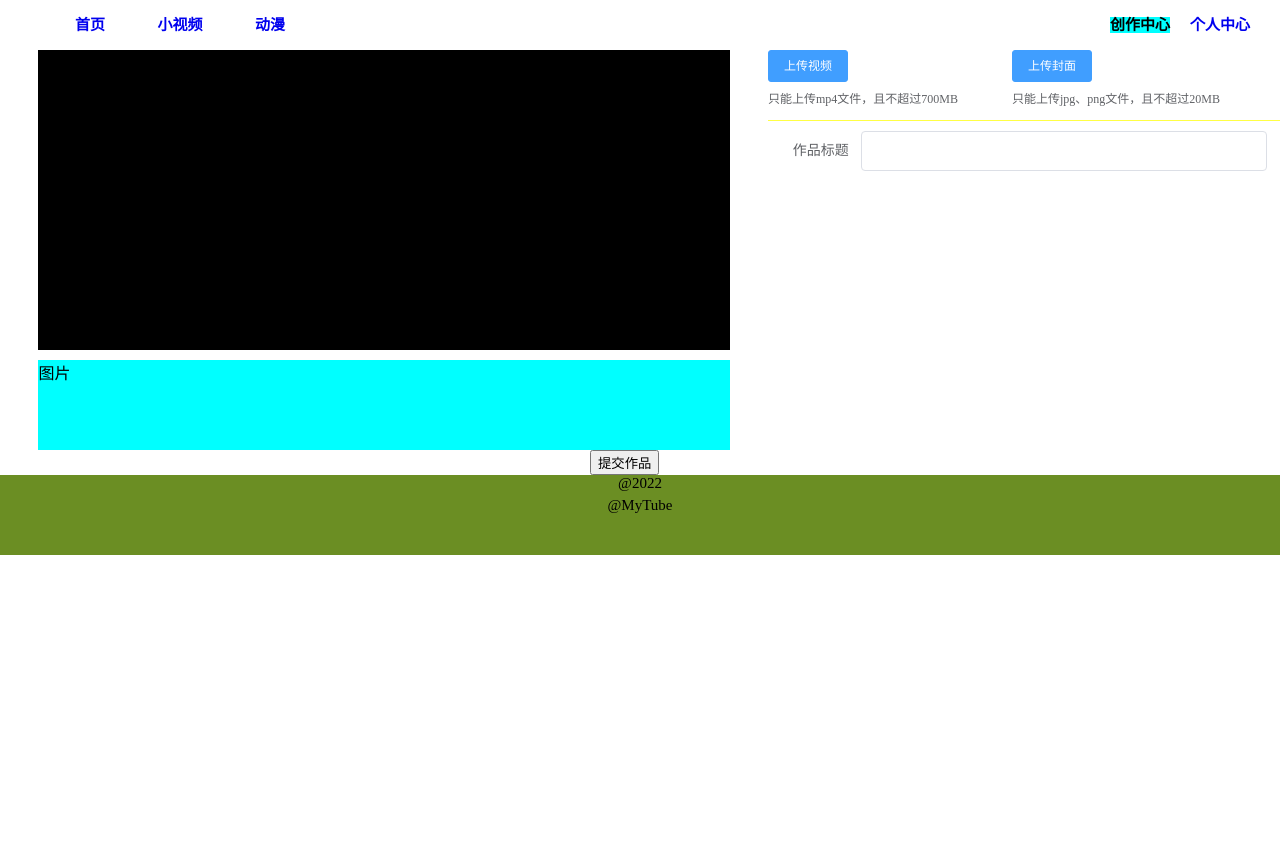
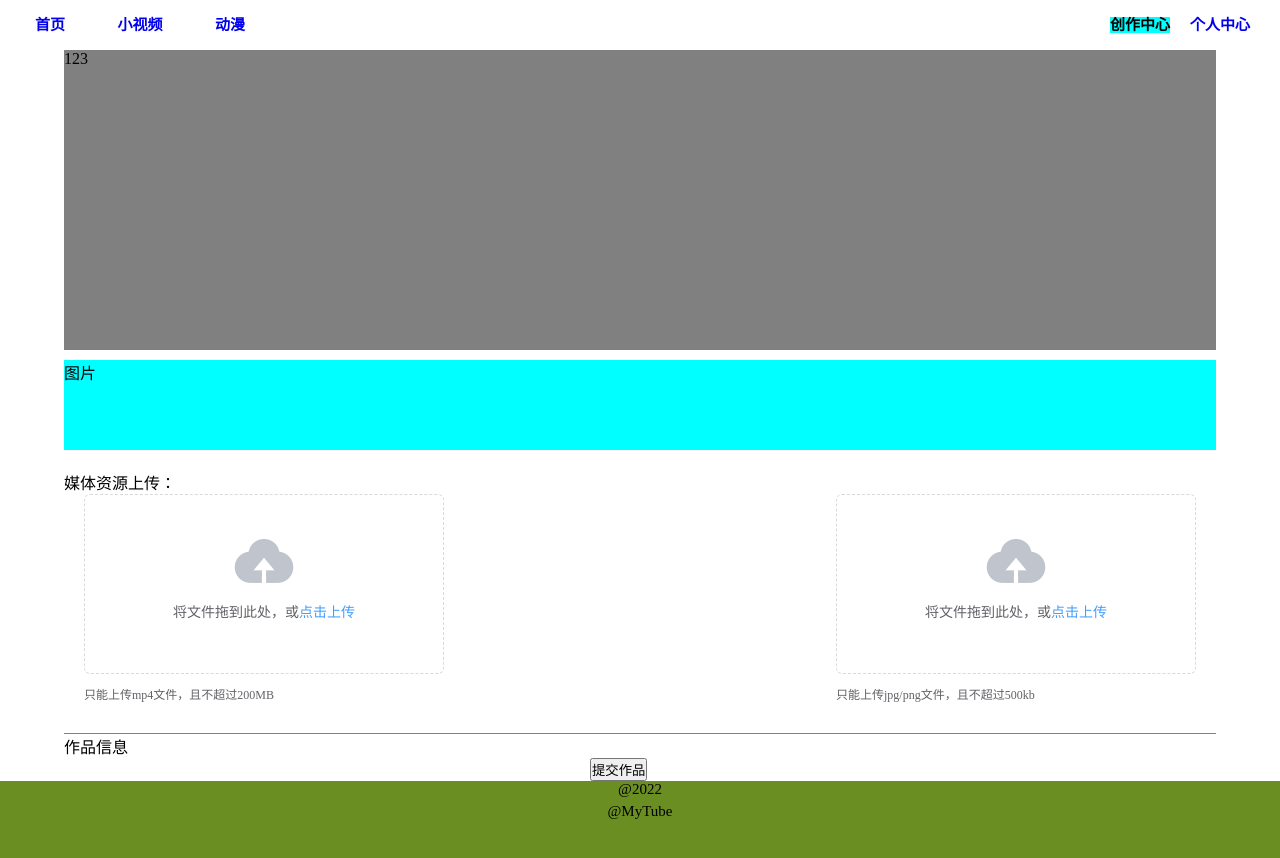
Before and after one commit to QjMITU/MyTube, a Vue app: page /creation in a window 1280 px wide. Shown: the top 858 px of the page. Before the commit the page ends 800 px from the top, so only its background shows below. Built offline with nearby package versions, Linux system fonts and the light colour scheme.

Commit message:
修改上传页面

```diff
--- a/package.json
+++ b/package.json
@@ -36,7 +36,9 @@
     "parserOptions": {
       "parser": "@babel/eslint-parser"
     },
-    "rules": {}
+    "rules": {
+      "no-mixed-spaces-and-tabs":0
+    }
   },
   "browserslist": [
     "> 1%",
--- a/src/App.vue
+++ b/src/App.vue
@@ -1,8 +1,8 @@
 <template>
   <div id="app">
     <Index></Index>
-	<router-view></router-view>
-	<Floor></Floor>
+	  <router-view></router-view>
+	  <Floor></Floor>
   </div>
 </template>
 
@@ -19,8 +19,8 @@ export default {
 
 <style>
 	*{
-		margin: 0 auto;
-		padding: 0 auto;
+		margin: 0;
+		padding: 0;
 		text-decoration: none;
 		list-style: none;
 	}
--- a/src/components/templates/Upload.vue
+++ b/src/components/templates/Upload.vue
@@ -2,7 +2,7 @@
 	<div style="width: 100%">
 
 		<div class="videobox">
-			<div class="fl" style="width: 60%;">
+			<div style="width: 100%;">
 
 				<div class="showvideo">
 					123
@@ -11,55 +11,41 @@
 				<div class="showcarver">
 					图片
 				</div>
+			</div>
 
+      <div class="upload_files">
+        <div>
+          媒体资源上传：
+        </div>
 
-			</div>
-			<div class="fl" style="width: 40%;">
-				<div class="uploadbox">
         <el-upload
-					  class="fl"
+            class="fl upload_margin"
+            drag
             action=""
-					  :on-preview="handlePreview"
-					  :on-remove="handleRemove"
-					  :before-remove="beforeRemove"
-					  multiple
-					  :limit="1"
-					  :on-exceed="handleExceed"
-					  :file-list="videoFileList">
-					  <el-button size="small" type="primary">上传视频</el-button>
-					  <div slot="tip" class="el-upload__tip">只能上传mp4文件，且不超过700MB</div>
+            multiple>
+          <i class="el-icon-upload"></i>
+          <div class="el-upload__text">将文件拖到此处，或<em>点击上传</em></div>
+          <div class="el-upload__tip" slot="tip">只能上传mp4文件，且不超过200MB</div>
         </el-upload>
 
-
         <el-upload
-					  class="fr margin-right60"
+            class="fr upload_margin"
+            drag
             action=""
-					  :on-preview="handlePreview"
-					  :on-remove="handleRemove"
-					  :before-remove="beforeRemove"
-					  multiple
-					  :limit="1"
-					  :on-exceed="handleExceed"
-					  :file-list="videoFileList">
-					  <el-button size="small" type="primary">上传封面</el-button>
-					  <div slot="tip" class="el-upload__tip">只能上传jpg、png文件，且不超过20MB</div>
+            multiple>
+          <i class="el-icon-upload"></i>
+          <div class="el-upload__text">将文件拖到此处，或<em>点击上传</em></div>
+          <div class="el-upload__tip" slot="tip">只能上传jpg/png文件，且不超过500kb</div>
         </el-upload>
       </div>
 
+      <div class="upload_info">
 
-				<div style="width: 95%;margin: 0 auto;">
-					<el-form ref="form" :model="form" label-width="80px" label-position="right">
-						<el-form-item label="作品标题">
-							<el-input></el-input>
-						</el-form-item>
-
-
-
-					</el-form>
+        <div>
+          作品信息
+        </div>
       </div>
 
-
-			</div>
 
 
 		</div>
@@ -69,6 +55,7 @@
 			<button>提交作品</button>
 		</div>
 
+
 	</div>
 </template>
 
@@ -76,44 +63,11 @@
 	export default{
 		 data() {
         return {
-				videoFileList: [],
-		        imageFileList: [],
-				form: {
 
-				}
         };
      },
 		methods: {
-			handleRemove(file, fileList) {
-				console.log(file, fileList);
-			},
-			handlePreview(file) {
-				console.log(file);
-			},
-			handleExceed(files, fileList) {
-				this.$message.warning(`当前限制选择 1 个文件，本次选择了 ${files.length} 个文件，共选择了 ${files.length + fileList.length} 个文件`);
-			},
-			beforeRemove(file, fileList) {
-				return this.$confirm(`确定移除 ${ file.name }？`);
-			},
-			handleClose(tag) {
-				this.dynamicTags.splice(this.dynamicTags.indexOf(tag), 1);
-			},
-			showInput() {
-				this.inputVisible = true;
-				this.$nextTick(_ => {
-					this.$refs.saveTagInput.$refs.input.focus();
-				});
-			},
 
-			handleInputConfirm() {
-				let inputValue = this.inputValue;
-				if (inputValue) {
-					this.dynamicTags.push(inputValue);
-				}
-				this.inputVisible = false;
-				this.inputValue = '';
-			}
 
 		}
 	}
@@ -121,37 +75,32 @@
 
 <style>
 	.videobox{
-		width: 100%;
+		width: 90%;
+    margin: 0 auto;
 	}
 	.showvideo{
-		width: 90%;
+		width: 100%;
 		height: 300px;
-		margin: 0 auto;
-		background-color: black;
+		background-color: gray;
 	}
 	.showcarver{
-		width: 90%;
+		width: 100%;
 		height: 90px;
-		margin: 0 auto;
 		margin-top: 10px;
 		background-color: aqua;
 	}
-
-	.uploadbox{
+  .upload_files{
     width: 100%;
-		height: 70px;
-		margin-bottom: 10px;
-		border-bottom: 1px solid #ffff44;
+    margin-top: 20px;
+    border-bottom: 1px solid gray;
+    overflow: hidden;
+    padding-bottom: 30px;
   }
-
-
-	.margin-right60{
-		margin-right: 60px;
+  .upload_margin{
+    margin: 0 20px 0 20px;
   }
-
 	.submit{
 		width: 100px;
 		margin: 0 auto;
-
 	}
 </style>
```
Lines whose indentation alone changed are shown as unchanged.
